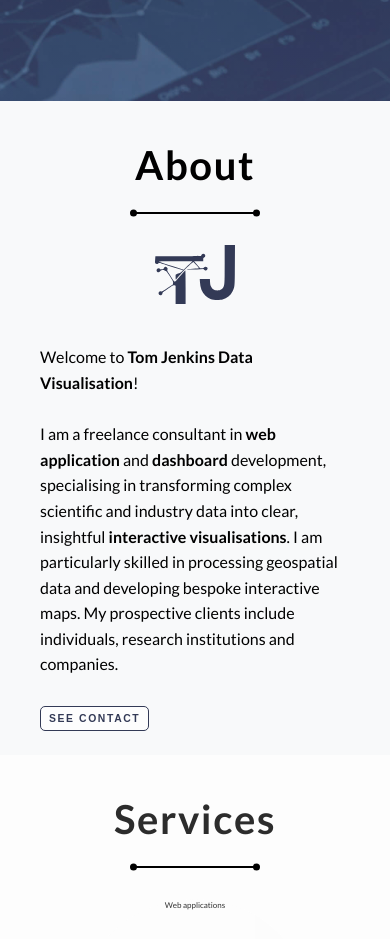
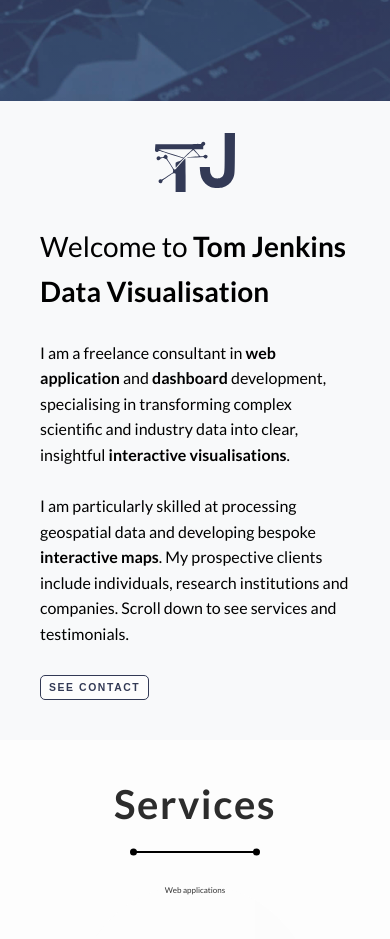
Before and after one commit to Tom-Jenkins/TJ-Data-Visualisation, a plain HTML site: page index.html in a window 390 px wide. Shown: the part 743-1682 px from the top of the page. Drawn offline with nearby package versions, Linux system fonts and the light colour scheme.

Commit message:
update about section

```diff
--- a/css/pages/home.css
+++ b/css/pages/home.css
@@ -129,35 +129,43 @@
 
 .about__content {
     display: flex;
-    align-items: normal; /* Aligns text to the middle of the logo */
-    gap: 2rem; /* Adds spacing between the logo and text */
+    align-items: flex-start; /* Aligns text to the top of the logo */
+    gap: 10rem; /* Adds spacing between the logo and text */
     width: 100%;
-    padding: 0 5rem;
+    justify-content: center;
+    padding: 2rem 0;
+    /* padding: 0 5rem; */
 }
 
 .about__logo {
-    width: 20rem;
+    width: 15rem;
     height: auto;
     fill: var(--colour-primary);
     flex-shrink: 0;
 }
 
 .about__text {
-    flex: 1; /* Allows text to take up remaining space */
+    width: 60%;
+}
+
+.about__text--title {
+    font-size: 3.5rem;
 }
 
 @media (max-width: 768px) {
     .about__content {
         flex-direction: column; /* Stacks the logo and text vertically */
         align-items: center; /* Centers the logo and text */
-        gap: 4rem;
-        padding: 0 2rem;
+        gap: 3rem;
+        padding: 2rem 2rem;
     }
     .about__logo {
         width: 10rem;
     }
+    .about__text {
+        width: 100%;
+    }
 }
-
 
 .services {
     background-color: var(--colour-white);
--- a/index.html
+++ b/index.html
@@ -90,11 +90,12 @@
 
         <section class="about" id="about">
 
-            <div class="about__title">
+            <!-- <div class="about__title">
                 <h2>About <div class="line"></div></h2>
-            </div>
+            </div> -->
 
             <div class="about__content">
+
                 <svg class="about__logo" xmlns="http://www.w3.org/2000/svg" version="1.0" preserveAspectRatio="xMidYMid meet" viewBox="119.9 155 272.2 202">
                     <g class="about__logo" fill="white" stroke="none" stroke-width="50" transform="translate(0.000000,512.000000) scale(0.100000,-0.100000)">
                         <path d="M3570 2933 c0 -692 -3 -737 -55 -814 -13 -21 -46 -51 -72 -66 -41 -24 -59 -28 -124 -28 -67 0 -81 4 -125 30 -39 25 -56 44 -83 97 -29 58 -34 79 -39 162 l-5 96 -172 0 -173 0 5 -82 c12 -219 68 -367 181 -477 112 -110 225 -151 417 -151 63 0 137 7 174 15 148 35 271 135 341 278 74 151 73 139 77 900 l4 677 -176 0 -175 0 0 -637z"/>
@@ -105,13 +106,16 @@
 
                 <p class="about__text">
 
-                    Welcome to <strong>Tom Jenkins Data Visualisation</strong>!
+                    <span class="about__text--title">
+                        Welcome to <strong>Tom Jenkins Data Visualisation</strong>
+                    </span>
 
                     <br><br>
                     I am a freelance consultant in <strong>web application</strong> and <strong>dashboard</strong> development,
                     specialising in transforming complex scientific and industry data into clear, insightful <strong>interactive visualisations</strong>.
-                    I am particularly skilled in processing geospatial data and developing bespoke interactive maps.
-                    My prospective clients include individuals, research institutions and companies.
+                    <br><br>
+                    I am particularly skilled at processing geospatial data and developing bespoke <strong>interactive maps</strong>.
+                    My prospective clients include individuals, research institutions and companies. Scroll down to see services and testimonials.
 
                     <br><br>
                     <a href="index.html#contact"><button type="button" class="btn__dark">See Contact</button></a>
```
